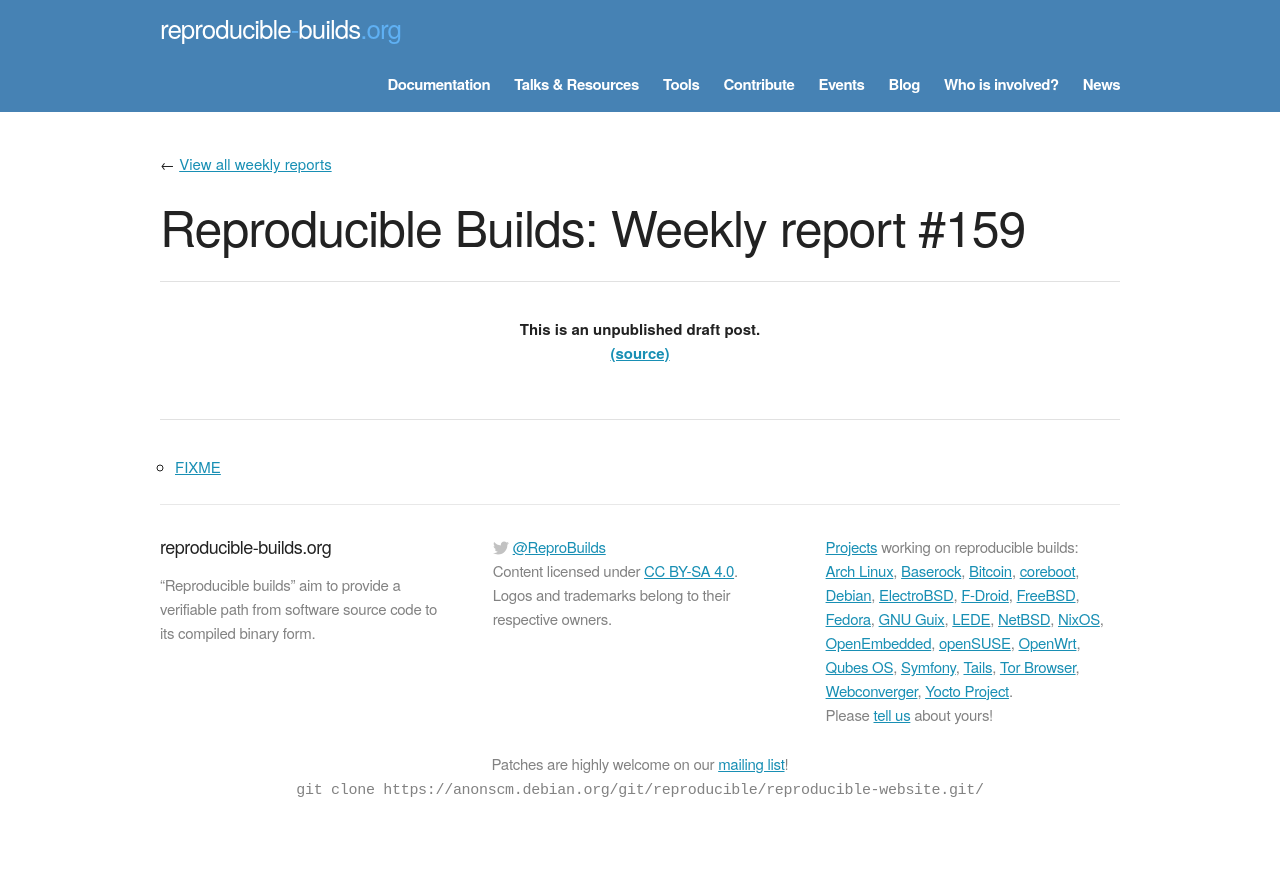
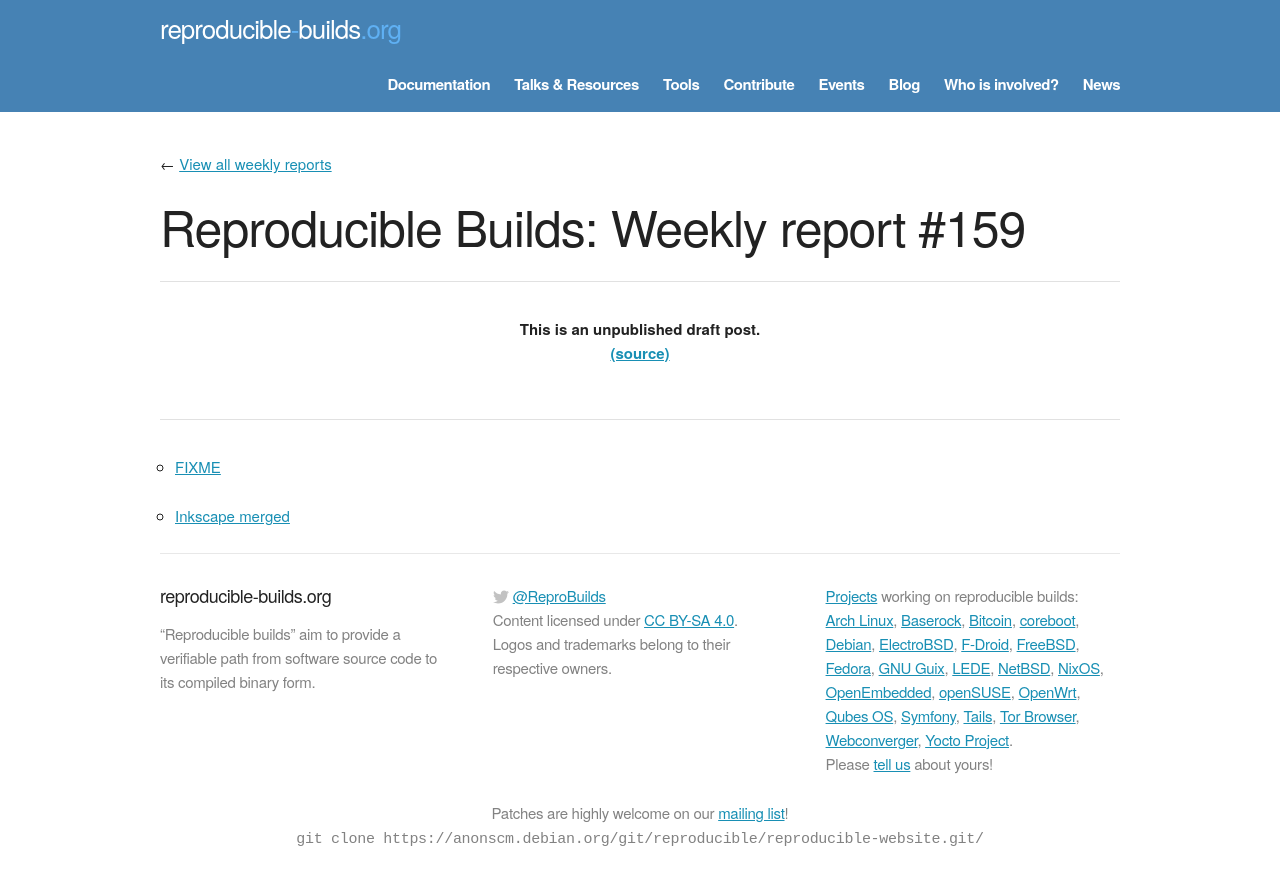
Before and after one commit to prototypefund/reproducible-website, a Jekyll site: the page built from _blog/posts/159.md, in a window 1280 px wide. Shown: the top 885 px of the page. Built offline with Jekyll 4.4.1, drawn with Linux system fonts in a browser that asks for light colours; some web fonts are replaced.

Commit message:
159 += Inkscape merged <https://gitlab.com/inkscape/inkscape/merge_requests/219>

```diff
--- a/_blog/posts/159.md
+++ b/_blog/posts/159.md
@@ -4,3 +4,5 @@ week: 159
 ---
 
 * [FIXME](https://github.com/rust-lang/rust/issues/50556)
+
+* [Inkscape merged](https://gitlab.com/inkscape/inkscape/merge_requests/219)
```
